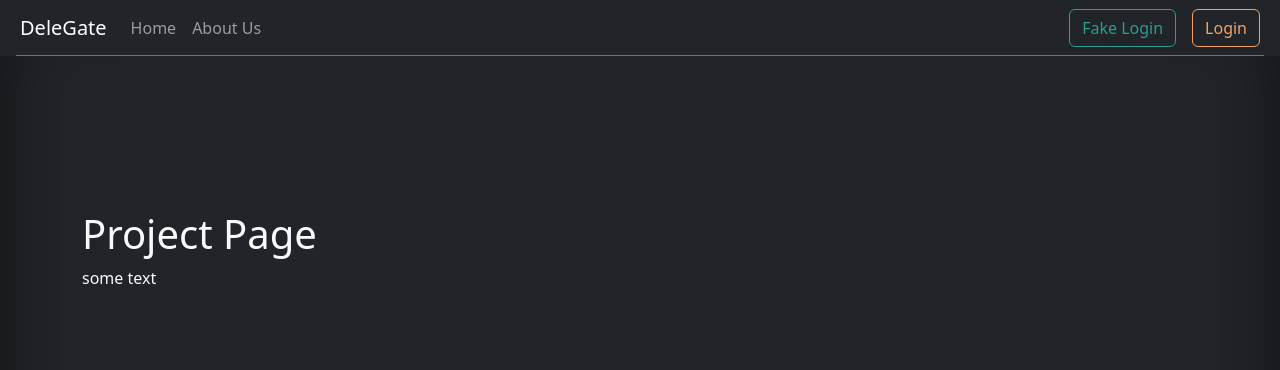
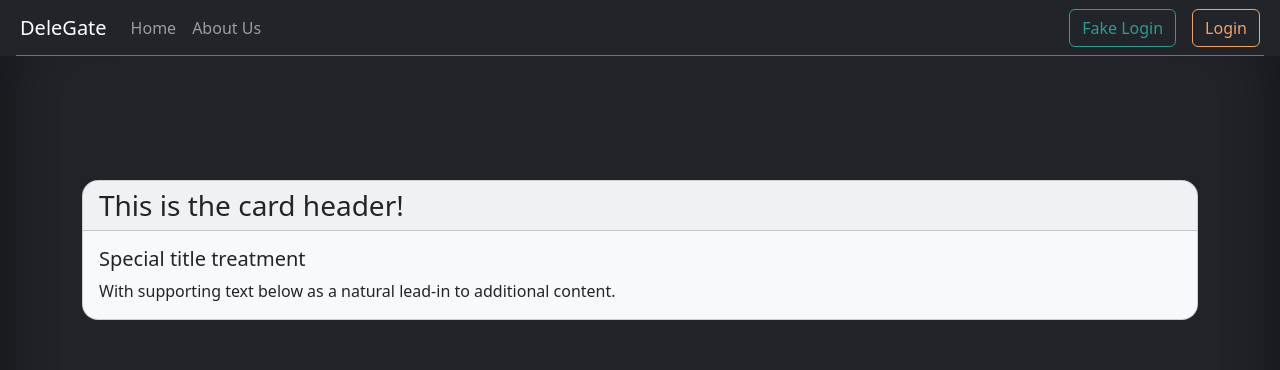
Before and after one commit to creppyfm/DeleGate, a React (Vite) app in the folder client/: page /dashboard/project in a window 1280 px wide. Shown: the top 370 px of the page. Built offline with nearby package versions, Linux system fonts and the light colour scheme.

Commit message:
Building out sample project view

```diff
--- a/client/src/pages/dashboard/project/ProjectPage.tsx
+++ b/client/src/pages/dashboard/project/ProjectPage.tsx
@@ -1,10 +1,18 @@
-import { Container } from "react-bootstrap";
+import { Card, Container } from "react-bootstrap";
 
 export function ProjectPage() {
   return (
-    <Container className="text-light">
-      <h1>Project Page</h1>
-      <div>some text</div>
+    <Container>
+      <Card bg="light" className="rounded-4">
+        <Card.Header as="h3">This is the card header!</Card.Header>
+        <Card.Body>
+          <Card.Title>Special title treatment</Card.Title>
+          <Card.Text>
+            With supporting text below as a natural lead-in to additional
+            content.
+          </Card.Text>
+        </Card.Body>
+      </Card>
     </Container>
   );
 }
```
